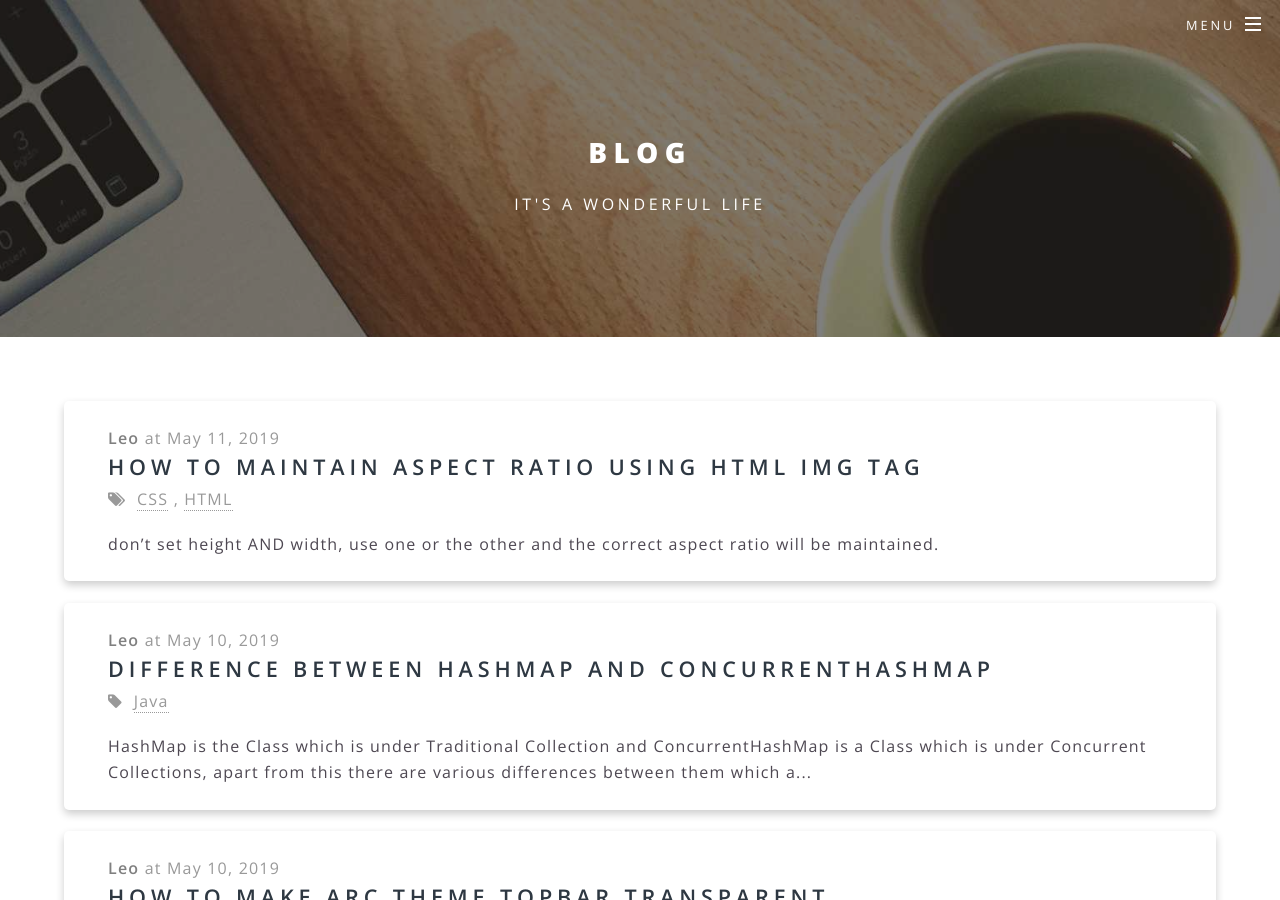
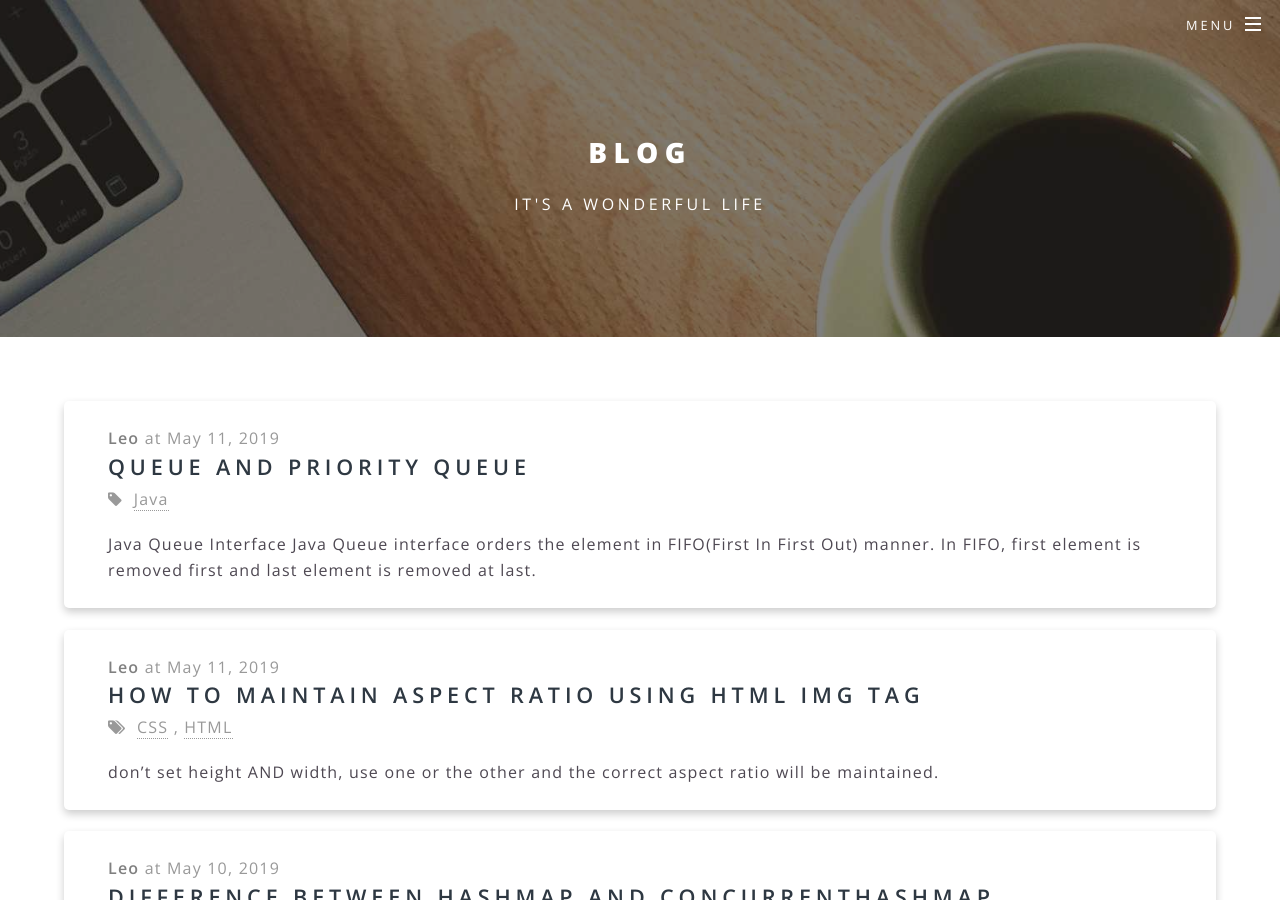
Before and after one commit to bluebreeze0812/bluebreeze0812.github.io, a Jekyll site: the page built from blog/index.html, in a window 1280 px wide and 900 px high. Built offline with Jekyll 4.4.1, drawn with Linux system fonts in a browser that asks for light colours; the list of posts is cut into pages by our own code; a file with an impossible date is left out; some of the changed text lies outside the part shown.

Commit message:
add post

```diff
--- a/_posts/2019-05-11-Queue and Priority Queue.md
+++ b/_posts/2019-05-11-Queue and Priority Queue.md
@@ -1,7 +1,7 @@
 ---
 layout:     post
 title:      Queue and Priority Queue
-date:
+date:       2019-05-11 23:03:36 +0800
 author:     Leo
 categories: Learn
 tags:       Java
```
